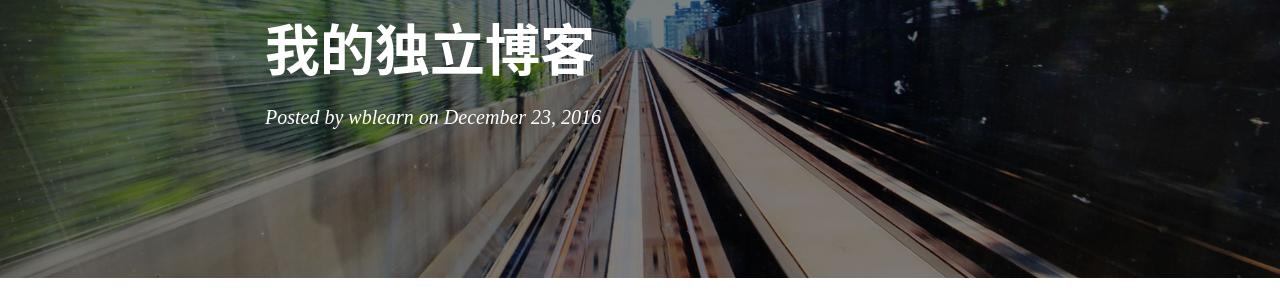
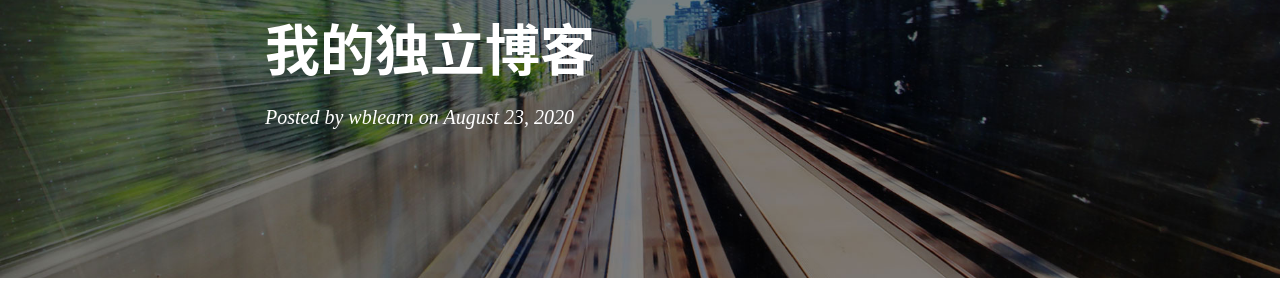
Before and after one commit to 2398954487/2398954487.GitHub.io, a Jekyll site: the page built from _posts/2020-8-23-one.markdown, in a window 1280 px wide. Shown: the part 179-479 px from the top of the page. Built offline with Jekyll 4.4.1, drawn with Linux system fonts in a browser that asks for light colours; nearby versions of some CDN libraries; comment, search, counter and statistics services are not loaded.

Commit message:
Update 2020-8-23-one.markdown

```diff
--- a/_posts/2020-8-23-one.markdown
+++ b/_posts/2020-8-23-one.markdown
@@ -1,7 +1,7 @@
 ---
 layout:     post
 title:      "我的独立博客"
-date:       2016-12-23 00:00:00
+date:       2020-8-23 14:02:35
 author:     "wblearn"
 header-img: "img/post-bg-2015.jpg"
 tags:
```
